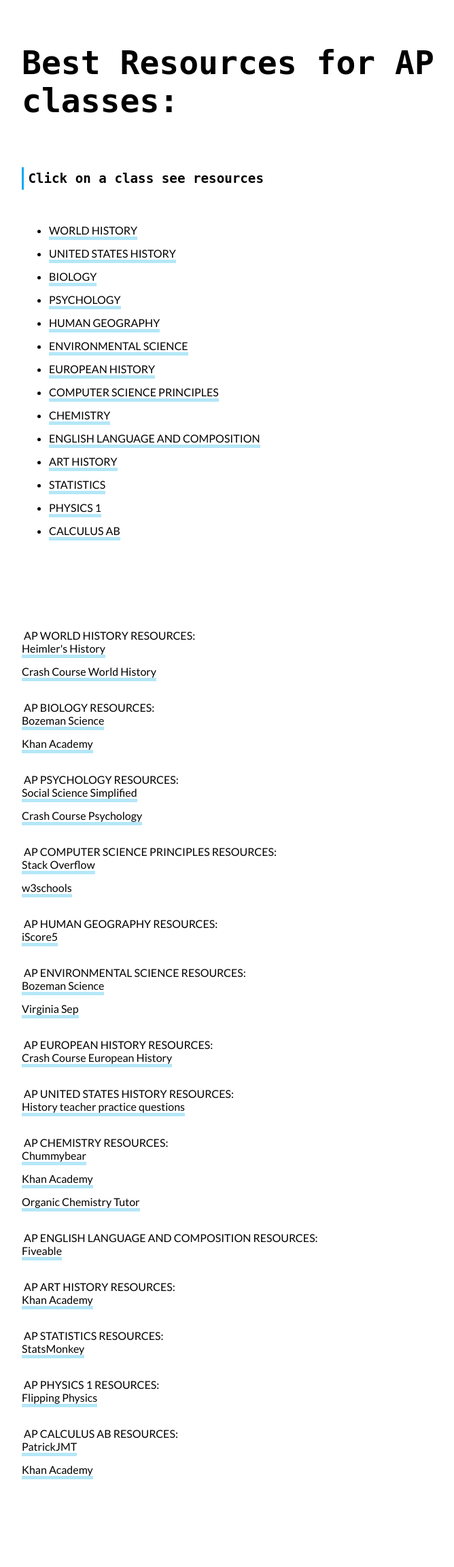
After one commit to lindsayesterman/ap-class-help, a PHP site: page /apclasses.html in a window 1280 px wide. The commit adds this page. Shown: the whole page at 68% size, without its empty margins (218-886 px from the left). Run offline with PHP 8.4, Linux system fonts and the light colour scheme.

Commit message:
more classes

```diff
--- /dev/null
+++ b/apclasses.html
@@ -0,0 +1,233 @@
+<!DOCTYPE html>
+
+<html>
+
+  <head>
+
+<style>
+
+
+	body {margin-bottom: 100px;
+		margin-left: 250px;
+		margin-right: 250px;
+font-family: 'Lato', sans-serif;"
+		}
+
+
+		h1 {
+			margin-bottom:70px;
+			font-weight: 600;
+    		font-size: 3rem;
+    		padding-top: 2rem;
+    		font-family: 'IBM Plex Mono', monospace;
+		   }
+
+        a {
+			margin-bottom: 10px;
+			display: inline-block;
+			border-bottom: 5px solid #b4e7f8;text-decoration: none; color:inherit;
+			}
+
+
+		ul 	{
+			width:350px;
+			margin-bottom: 120px;
+
+			}
+
+		li  {
+				text-align:left;
+			}
+
+
+		h3{
+font-family: IBM Plex Mono, monospace;
+    font-weight: 600;
+    font-size: 1.2rem;
+    margin-top: 1.8rem;
+    padding: .3rem 0 .3rem .4rem;
+    border-left: 3px solid #03A9F4;
+    margin-bottom: 50px;
+			}
+
+
+	</style>
+
+    <title>Best resources for AP classes</title>
+<h1>Best Resources for AP classes:</h1>
+
+  </head>
+
+<body>
+
+<link href="https://fonts.googleapis.com/css?family=Lato&display=swap" rel="stylesheet">
+<!--Hyperlinks-->
+
+<h3>Click on a class see resources </h3>
+
+
+<ul>
+	<li><a href="#worldHistory">WORLD HISTORY</a></li>
+
+	<li><a href="#aPush">UNITED STATES HISTORY</a></li>
+
+	<li><a href="#biology">BIOLOGY </a></li>
+
+	<li><a href="#psychology">PSYCHOLOGY </a></li>
+
+	<li><a href="#humanGeography">HUMAN GEOGRAPHY </a></li>
+
+	<li><a href="#environmentalScience">ENVIRONMENTAL SCIENCE </a></li>
+
+	<li><a href="#europeanHistory">EUROPEAN HISTORY </a></li>
+
+	<li><a href="#computerSciencePrinciples">COMPUTER SCIENCE PRINCIPLES </a></li>
+
+	<li><a href="#chem"> CHEMISTRY </a></li>
+
+	<li><a href="#lang"> ENGLISH LANGUAGE AND COMPOSITION  </a></li>
+
+	<li><a href="#artHistory"> ART HISTORY </a></li>
+
+	<li><a href="#stats"> STATISTICS </a></li>
+
+	<li><a href="#physics"> PHYSICS 1 </a></li>
+
+	<li><a href="#calcAB"> CALCULUS AB </a></li>
+
+</ul>
+
+<!--Links-->
+
+
+
+
+<a id="worldHistory">
+<label for="worldHistory"></label></a>
+
+AP WORLD HISTORY RESOURCES:<br>
+
+<a href="https://www.youtube.com/channel/UC_bOoi0e3L3SJ1xx5TZWHPw/videos"> Heimler's History </a><br>
+
+<a href="https://www.youtube.com/playlist?list=PLBDA2E52FB1EF80C9"> Crash Course World History</a><br><br>
+
+
+<a id="biology">
+<label for="biology"></label></a>
+
+AP BIOLOGY RESOURCES:<br>
+
+<a href="https://www.youtube.com/channel/UCEik-U3T6u6JA0XiHLbNbOw"> Bozeman Science </a><br>
+
+<a href="https://www.khanacademy.org/science/ap-biology"> Khan Academy </a><br><br>
+
+<a id="psychology">
+<label for="psychology"></label></a>
+
+AP PSYCHOLOGY RESOURCES:<br>
+
+
+<a href="https://www.youtube.com/channel/UCk-nPmzCoVv12ogaCGWb9tA/videos"> Social Science Simplified </a><br>
+
+<a href="https://www.youtube.com/playlist?list=PL8dPuuaLjXtOPRKzVLY0jJY-uHOH9KVU6"> Crash Course Psychology </a><br><br>
+
+<a id="computerSciencePrinciples">
+<label for="computerSciencePrinciples"></label></a>
+
+AP COMPUTER SCIENCE PRINCIPLES RESOURCES:<br>
+
+<a href="https://stackoverflow.com/tags"> Stack Overflow </a><br>
+
+<a href="https://www.w3schools.com/js/default.asp"> w3schools </a><br><br>
+
+
+<a id="humanGeography">
+<label for="humanGeography"></label></a>
+
+AP HUMAN GEOGRAPHY RESOURCES:<br>
+
+<a href="https://iscore5.com/"> iScore5 </a><br><br>
+
+<a id="environmentalScience">
+<label for="environmentalScience"></label></a>
+
+AP ENVIRONMENTAL SCIENCE RESOURCES:<br>
+
+<a href="https://www.youtube.com/watch?v=LE9KTG9PFho&list=PLllVwaZQkS2qK4Z6xBVDRak8an1-kqsgm"> Bozeman Science </a><br>
+
+<a href="https://www.youtube.com/playlist?list=PLWNFsVK9R1MCvvPPAzX9_cV5YnfUKQaPx"> Virginia Sep </a><br><br>
+
+
+<a id="europeanHistory">
+<label for="europeanHistory"></label></a>
+
+AP EUROPEAN HISTORY RESOURCES:<br>
+
+<a href="https://www.youtube.com/playlist?list=PL254vGmq1nHFFdkuegRR5zisPjDI8BlxH"> Crash Course European History </a><br><br>
+
+<a id="aPush">
+<label for="aPush"></label></a>
+
+AP UNITED STATES HISTORY RESOURCES:<br>
+
+<a href="http://www.historyteacher.net/USQuizMainPage.htm"> History teacher practice questions </a><br><br>
+
+
+<a id="chem">
+<label for="chem"></label></a>
+
+AP CHEMISTRY RESOURCES:<br>
+
+<a href="https://chemmybear.com/"> Chummybear </a><br>
+
+<a href="https://www.khanacademy.org/science/ap-chemistry"> Khan Academy </a><br>
+
+
+<a href="https://www.youtube.com/channel/UCEWpbFLzoYGPfuWUMFPSaoA"> Organic Chemistry Tutor </a><br><br>
+
+<a id="lang">
+<label for="lang"></label></a>
+
+AP ENGLISH LANGUAGE AND COMPOSITION RESOURCES:<br>
+
+<a href="https://fiveable.me/ap-lang/"> Fiveable </a><br><br>
+
+
+<a id="artHistory">
+<label for="artHistory"></label></a>
+
+AP ART HISTORY RESOURCES:<br>
+
+<a href="https://www.khanacademy.org/humanities/ap-art-history/introduction-ap-arthistory/a/required-works-of-art-for-ap-art-history"> Khan Academy </a><br><br>
+
+
+<a id="stats">
+<label for="stats"></label></a>
+
+AP STATISTICS RESOURCES:<br>
+
+<a href="http://www.apstatsmonkey.com/StatsMonkey/Statsmonkey.html"> StatsMonkey </a><br><br>
+
+
+
+<a id="physics">
+<label for="physics"></label></a>
+
+AP PHYSICS 1 RESOURCES:<br>
+
+<a href="https://www.youtube.com/user/flippingphysics"> Flipping Physics </a><br><br>
+
+<a id="calcAB">
+<label for="calcAB"></label></a>
+
+AP CALCULUS AB RESOURCES:<br>
+
+<a href="https://www.youtube.com/user/patrickJMT"> PatrickJMT </a><br>
+
+<a href="https://www.khanacademy.org/math/ap-calculus-ab"> Khan Academy </a><br><br>
+
+
+  </body>
+
+
+</html>
--- a/index.php
+++ b/index.php
@@ -1 +1 @@
-<?php header( 'Location: /index.html' ) ;  ?>
+<?php header( 'Location: /apclasses.html' ) ;  ?>
```
Also changed, not shown: apcrd.html (renamed from index.html), 1 other file.
